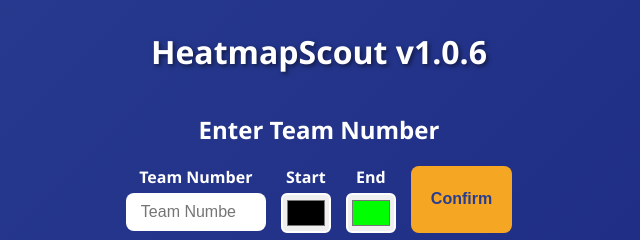
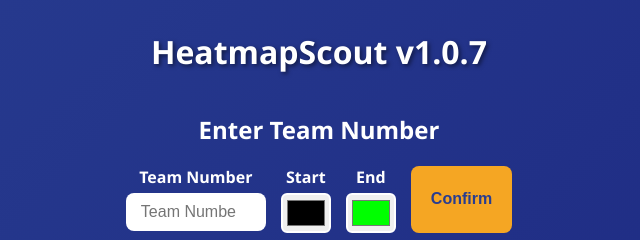
Before and after one commit to yusufgood0/HeatmapScout, a plain HTML site: page index.html in a window 1280 px wide. Shown: the top 240 px of the page, 321-961 px from the left. Drawn offline with Linux system fonts and the light colour scheme.

Commit message:
deploy: 1aede2415a7d7b4b526e33c4dbc66277024c1028

```diff
--- a/index.html
+++ b/index.html
@@ -176,7 +176,7 @@ canvas {
 </style>
 </head>
 <body>
-  <h1 id="AppTitle">HeatmapScout v1.0.6</h1>
+  <h1 id="AppTitle">HeatmapScout v1.0.7</h1>
   <h2 id="teamTitle">Enter Team Number</h2>
 
   <!-- Horizontal control panel -->
```
